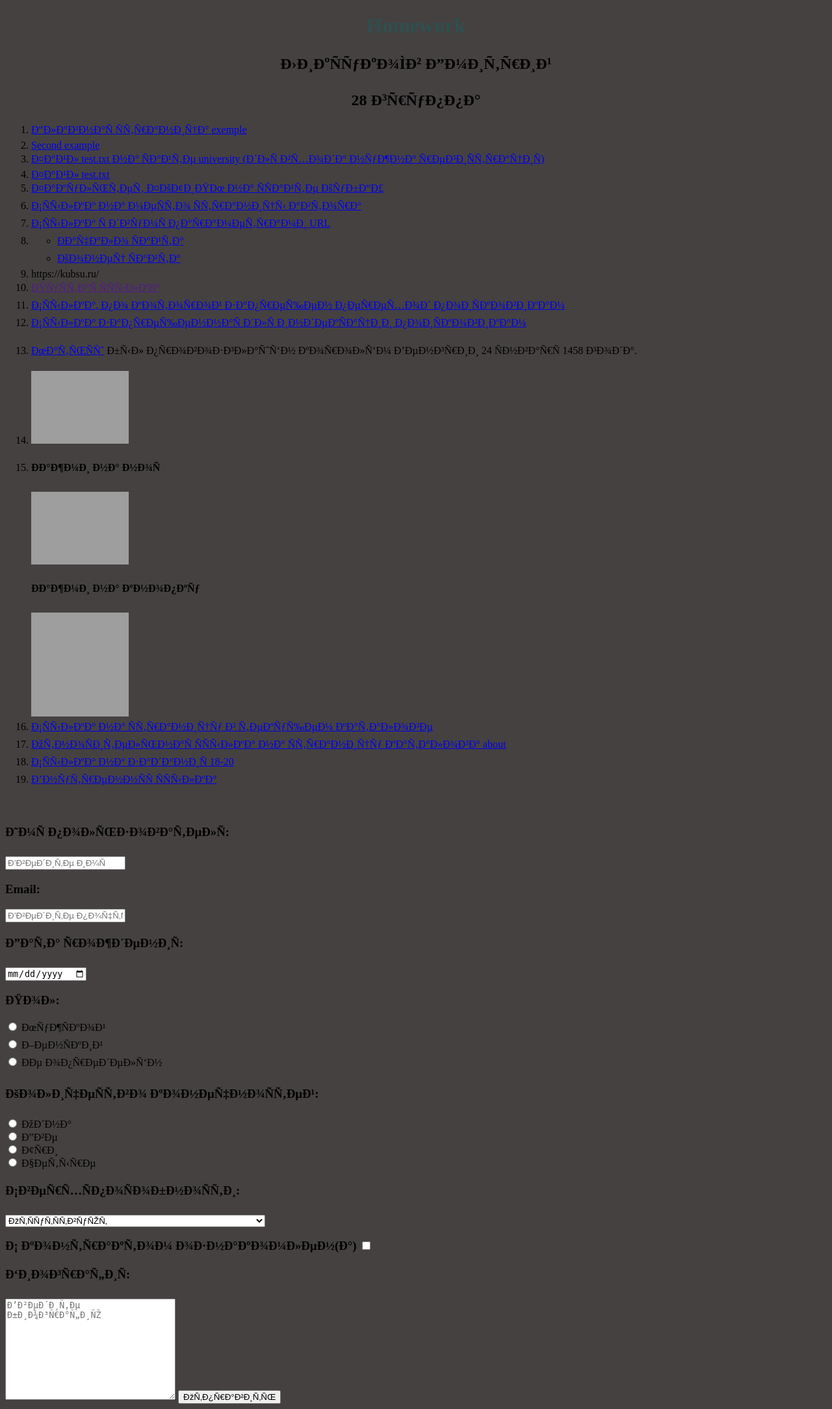
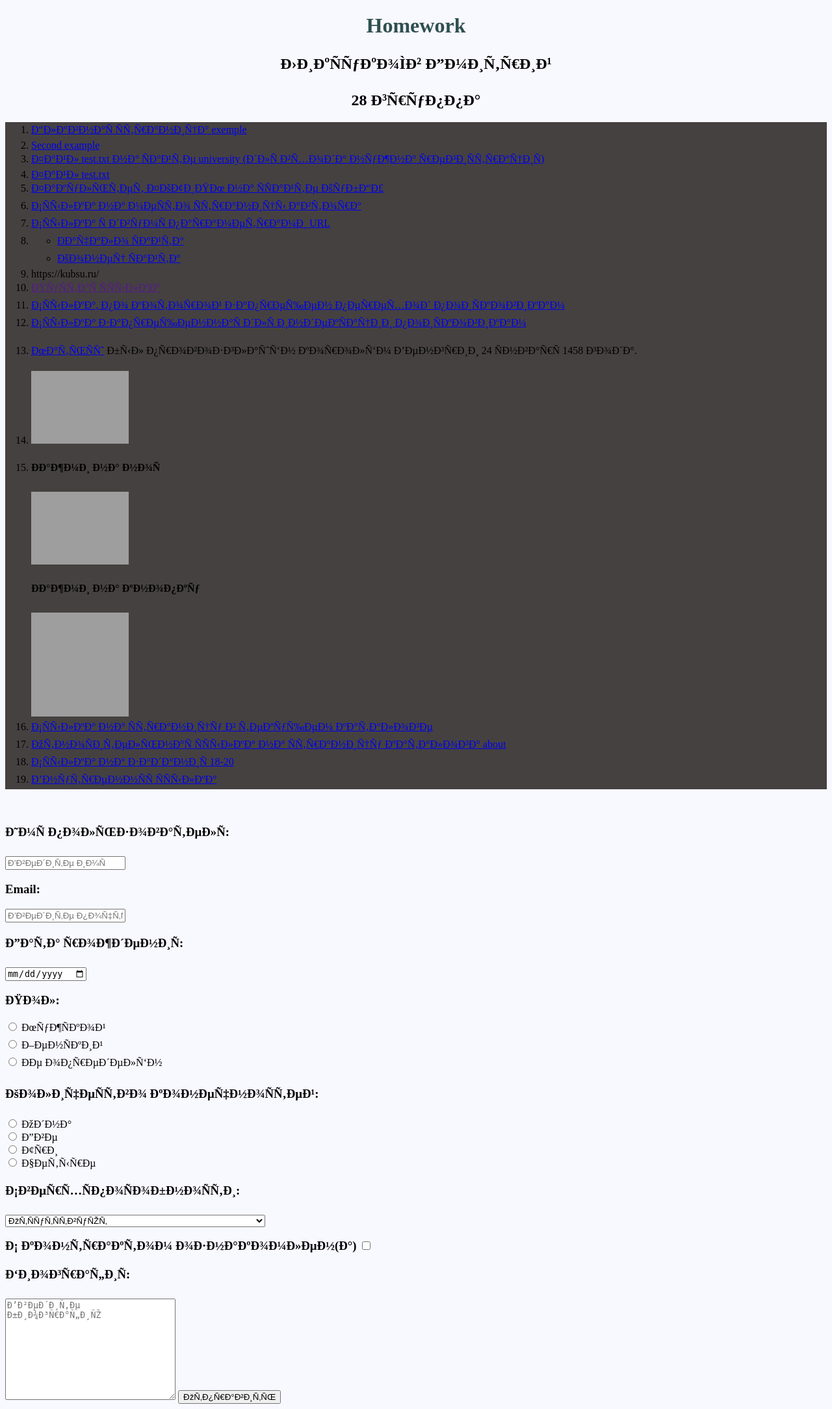
Before and after one commit to Di-Liks/di-liks.github.io, a PHP site: page / in a window 1280 px wide. Shown: the whole page at 65% size. Run offline with PHP 8.4, Linux system fonts and the light colour scheme; grey boxes are pictures that could not be loaded.

Commit message:
Update style.css

```diff
--- a/style.css
+++ b/style.css
@@ -1 +1 @@
-body{background-color: #454141}
+ol{background-color: #454141}
```
